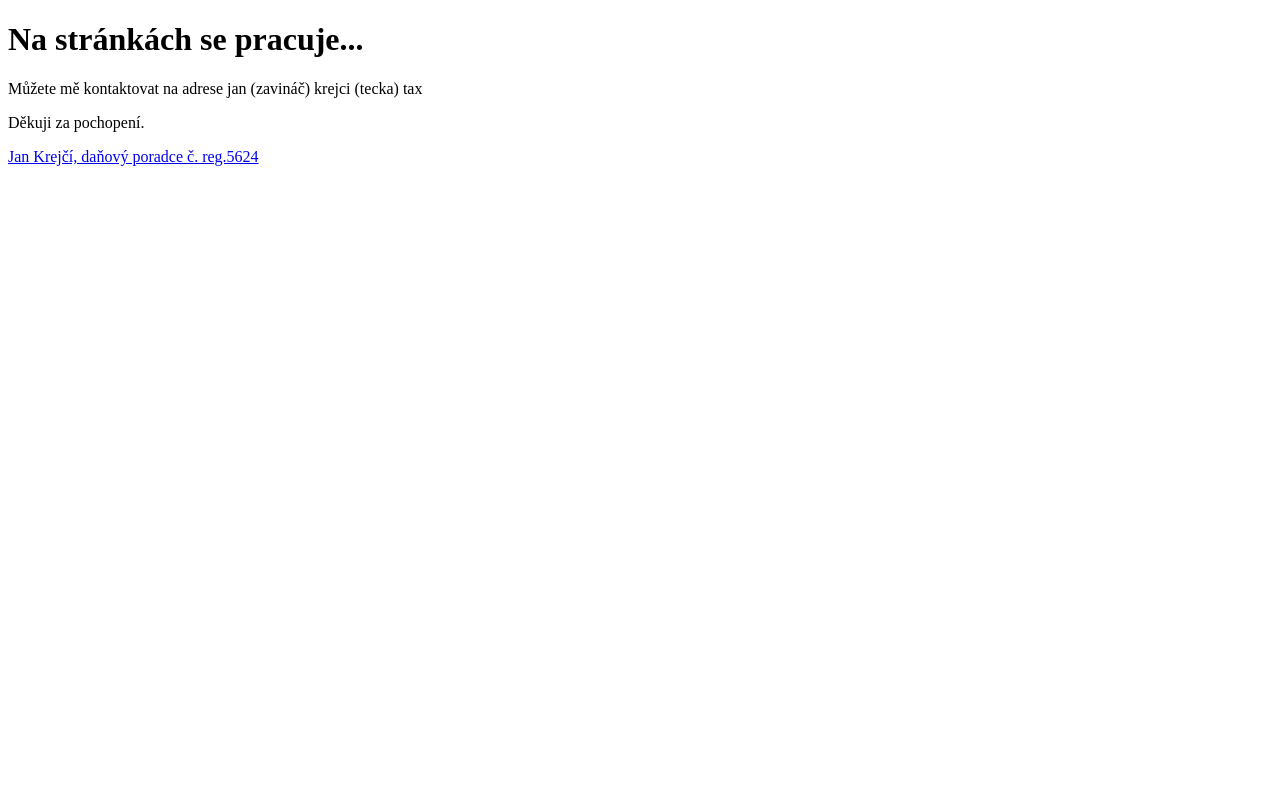
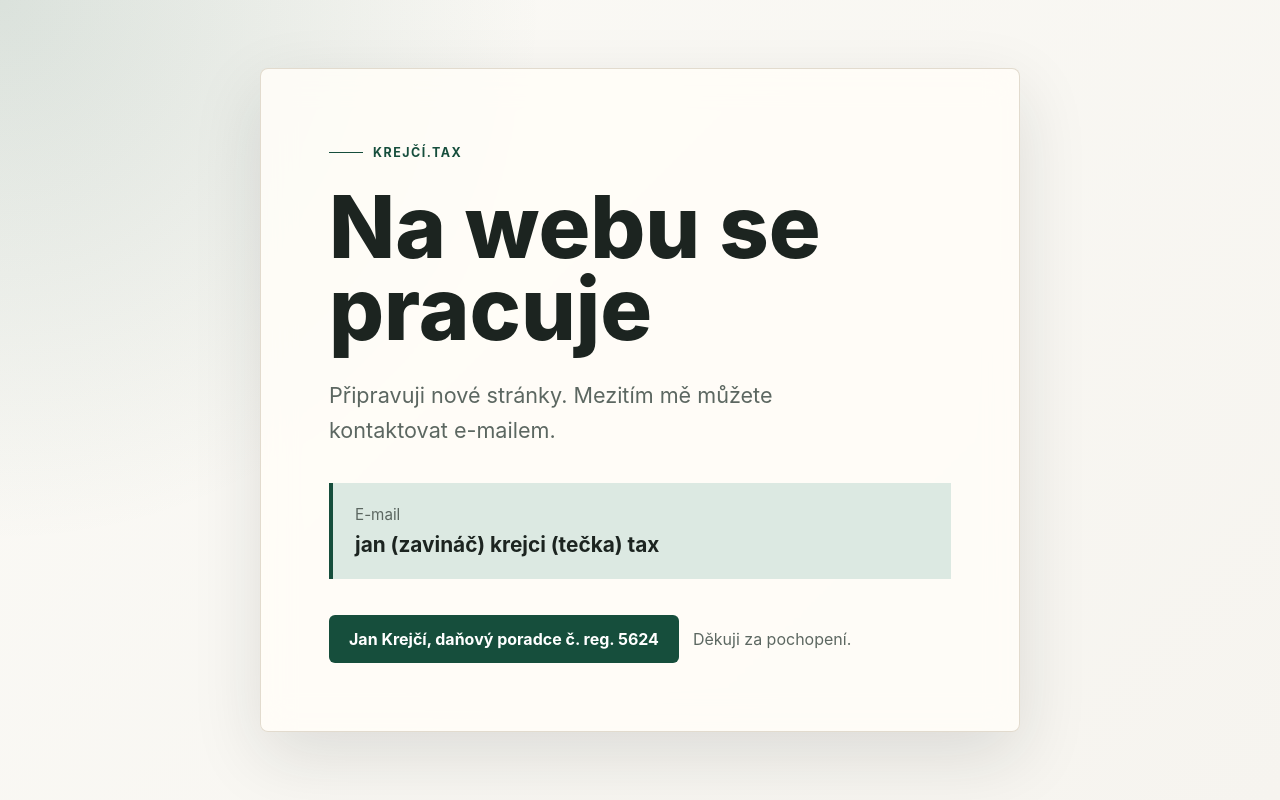
Before and after one commit to janbkrejci/krejci.tax, a plain HTML site: page index.html in a window 1280 px wide. Drawn offline with Linux system fonts and the light colour scheme.

Commit message:
Modernize homepage

```diff
--- a/index.html
+++ b/index.html
@@ -1,13 +1,193 @@
 <!doctype html>
-<html>
+<html lang="cs">
   <head>
     <meta charset="utf-8">
+    <meta name="viewport" content="width=device-width, initial-scale=1">
+    <meta
+      name="description"
+      content="Krejčí.TAX - připravujeme nový web. Kontakt: jan zavináč krejci tečka tax."
+    >
     <title>Krejčí.TAX</title>
+    <style>
+      :root {
+        color-scheme: light;
+        --background: #f6f4ef;
+        --text: #1c2420;
+        --muted: #5c6761;
+        --accent: #164e3c;
+        --accent-hover: #0f3f30;
+        --accent-soft: #dce9e2;
+        --shadow: 0 24px 70px rgba(28, 36, 32, 0.12);
+      }
+
+      * {
+        box-sizing: border-box;
+      }
+
+      body {
+        margin: 0;
+        min-height: 100vh;
+        font-family:
+          Inter, ui-sans-serif, system-ui, -apple-system, BlinkMacSystemFont,
+          "Segoe UI", sans-serif;
+        color: var(--text);
+        background:
+          radial-gradient(circle at top left, rgba(22, 78, 60, 0.14), transparent 34rem),
+          linear-gradient(135deg, #fbfaf6 0%, var(--background) 100%);
+      }
+
+      main {
+        display: grid;
+        min-height: 100vh;
+        place-items: center;
+        padding: 32px 18px;
+      }
+
+      .panel {
+        width: min(100%, 760px);
+        padding: clamp(32px, 7vw, 68px);
+        border: 1px solid rgba(223, 216, 202, 0.9);
+        border-radius: 8px;
+        background: rgba(255, 253, 248, 0.88);
+        box-shadow: var(--shadow);
+        backdrop-filter: blur(16px);
+      }
+
+      .eyebrow {
+        display: inline-flex;
+        align-items: center;
+        gap: 10px;
+        margin: 0 0 26px;
+        color: var(--accent);
+        font-size: 0.78rem;
+        font-weight: 700;
+        letter-spacing: 0.12em;
+        text-transform: uppercase;
+      }
+
+      .eyebrow::before {
+        width: 34px;
+        height: 1px;
+        background: currentColor;
+        content: "";
+      }
+
+      h1 {
+        max-width: 12ch;
+        margin: 0;
+        font-size: clamp(2.7rem, 8vw, 5.4rem);
+        line-height: 0.95;
+        font-weight: 780;
+      }
+
+      .lead {
+        max-width: 560px;
+        margin: 28px 0 0;
+        color: var(--muted);
+        font-size: clamp(1.1rem, 2.2vw, 1.35rem);
+        line-height: 1.6;
+      }
+
+      .contact {
+        display: grid;
+        gap: 8px;
+        margin: 36px 0;
+        padding: 22px;
+        border-left: 4px solid var(--accent);
+        background: var(--accent-soft);
+      }
+
+      .contact span {
+        color: var(--muted);
+        font-size: 0.95rem;
+      }
+
+      .contact strong {
+        font-size: clamp(1.08rem, 2.5vw, 1.3rem);
+      }
+
+      .actions {
+        display: flex;
+        flex-wrap: wrap;
+        gap: 14px;
+        align-items: center;
+      }
+
+      .button {
+        display: inline-flex;
+        min-height: 48px;
+        align-items: center;
+        justify-content: center;
+        padding: 0 20px;
+        border-radius: 6px;
+        background: var(--accent);
+        color: #fff;
+        font-weight: 700;
+        text-decoration: none;
+        transition:
+          background-color 160ms ease,
+          transform 160ms ease;
+      }
+
+      .button:hover,
+      .button:focus-visible {
+        background: var(--accent-hover);
+        transform: translateY(-1px);
+      }
+
+      .thanks {
+        margin: 0;
+        color: var(--muted);
+      }
+
+      @media (max-width: 560px) {
+        main {
+          align-items: stretch;
+          padding: 0;
+        }
+
+        .panel {
+          display: flex;
+          min-height: 100vh;
+          flex-direction: column;
+          justify-content: center;
+          border: 0;
+          border-radius: 0;
+          box-shadow: none;
+        }
+
+        .actions {
+          align-items: stretch;
+          flex-direction: column;
+        }
+
+        .button {
+          width: 100%;
+        }
+      }
+    </style>
   </head>
   <body>
-    <h1>Na stránkách se pracuje...</h1>
-    <p>Můžete mě kontaktovat na adrese jan (zavináč) krejci (tecka) tax</p>
-    <p>Děkuji za pochopení.</p>
-    <p><a href="https://www.kdpcr.cz/danovy-poradce/bc-jan-krejci">Jan Krejčí, daňový poradce č. reg.5624</a></p>
+    <main>
+      <section class="panel" aria-labelledby="title">
+        <p class="eyebrow">Krejčí.TAX</p>
+        <h1 id="title">Na webu se pracuje</h1>
+        <p class="lead">
+          Připravuji nové stránky. Mezitím mě můžete kontaktovat e-mailem.
+        </p>
+
+        <div class="contact" aria-label="Kontakt">
+          <span>E-mail</span>
+          <strong>jan (zavináč) krejci (tečka) tax</strong>
+        </div>
+
+        <div class="actions">
+          <a class="button" href="https://www.kdpcr.cz/danovy-poradce/bc-jan-krejci">
+            Jan Krejčí, daňový poradce č. reg. 5624
+          </a>
+          <p class="thanks">Děkuji za pochopení.</p>
+        </div>
+      </section>
+    </main>
   </body>
 </html>
```
